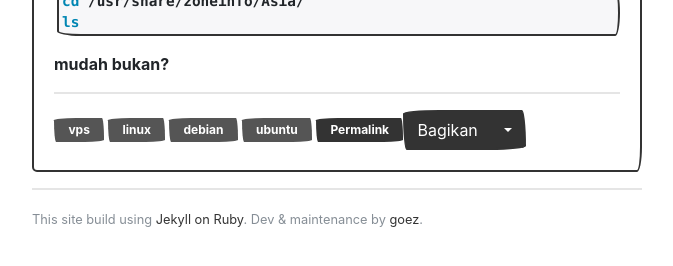
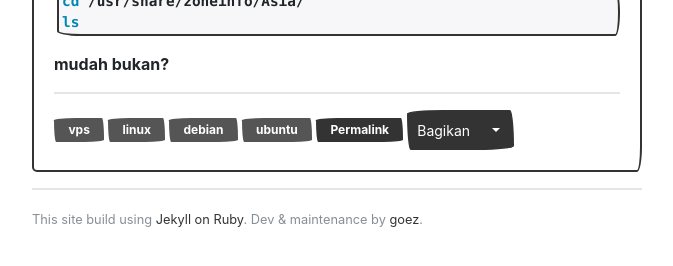
Before and after one commit to ciut/ciut.github.io, a Jekyll site: the page built from _posts/2011-12-21-ganti-local-timezone-vps-linux.md, in a window 1280 px wide. Shown: the part 597-863 px from the top of the page, without its empty margins (303-976 px from the left). Built offline with Jekyll 4.4.1, drawn with Linux system fonts in a browser that asks for light colours; some web fonts are replaced.

Commit message:
test bagi2

```diff
--- a/_includes/bagi.html
+++ b/_includes/bagi.html
@@ -1,9 +1,9 @@
 <div class="btn-group" role="group" aria-label="Button group with nested dropdown">
-  <button type="button" class="btn btn-primary">Bagikan</button>
+  <button type="button" class="btn btn-primary btn-sm">Bagikan</button>
   <div class="btn-group" role="group">
     <button id="btnGroupDrop1" type="button" class="btn btn-primary dropdown-toggle" data-toggle="dropdown" aria-haspopup="true" aria-expanded="false"></button>
     <div class="dropdown-menu" aria-labelledby="btnGroupDrop1">
-	<a class="dropdown-item" href="https://twitter.com/intent/tweet?url={{ page.url | replace:'index.html','' | prepend: site.baseurl | prepend: site.url }}&amp;text=via @eggoez" target="_blank" title="Share via Twitter">Twitter</a>
+	<a class="dropdown-item" href="https://twitter.com/intent/tweet?url={{ page.url | replace:'index.html','' | prepend: site.baseurl | prepend: site.url }}&amp;text={{ page.title}}" target="_blank" title="Share via Twitter">Twitter</a>
 <a class="dropdown-item" href="https://www.facebook.com/sharer.php?u={{ page.url | replace:'index.html','' | prepend: site.baseurl | prepend: site.url }}" target="_blank" title="Share via Facebook">Facebook</a>
 <a class="dropdown-item" href="https://api.whatsapp.com/send?text={{ page.url | replace:'index.html','' | prepend: site.baseurl | prepend: site.url }}" target="_blank" title="Share via WhatsApp">WhatsApp</a>
 <a class="dropdown-item" href="https://t.me/share/url?url={{ page.url | replace:'index.html','' | prepend: site.baseurl | prepend: site.url }}" target="_blank" title="Share via Telegram">Telegram</a>
--- a/_includes/pos.html
+++ b/_includes/pos.html
@@ -8,7 +8,7 @@
     {{ content }}
 	</div>
 	<hr />
- {% if page.tags %}{% for tag in page.tags %} <a href="{{ site.url }}{{site.baseurl }}/tags"><span class="badge badge-secondary">{{tag}}</span></a> {% endfor %}{% else %} None {% endif %} <a href="{{ page.url | replace:'index.html','' | prepend: site.baseurl | prepend: site.url }}" rel="bookmark"><span class="badge badge-primary pull-right">Permalink</span></a>{% include bagi.html %}
+ {% if page.tags %}{% for tag in page.tags %} <a href="{{ site.url }}{{site.baseurl }}/tags"><span class="badge badge-secondary">{{tag}}</span></a> {% endfor %}{% else %} None {% endif %} <a href="{{ page.url | replace:'index.html','' | prepend: site.baseurl | prepend: site.url }}" rel="bookmark"><span class="badge badge-primary pull-right">Permalink</span></a> {% include bagi.html %}
 	</article>
   </div>
   </div>
```
